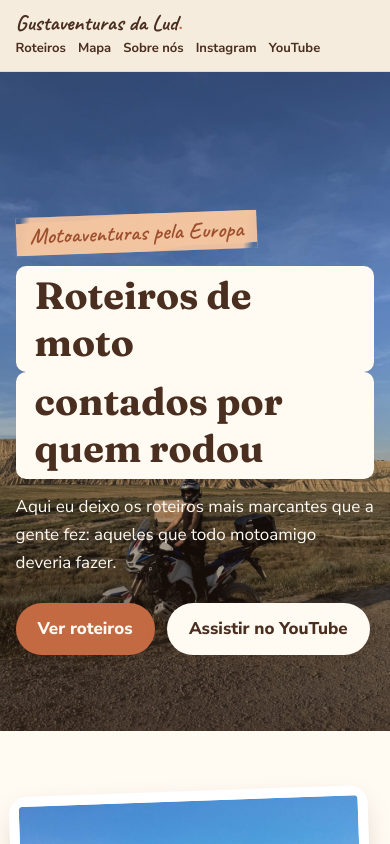
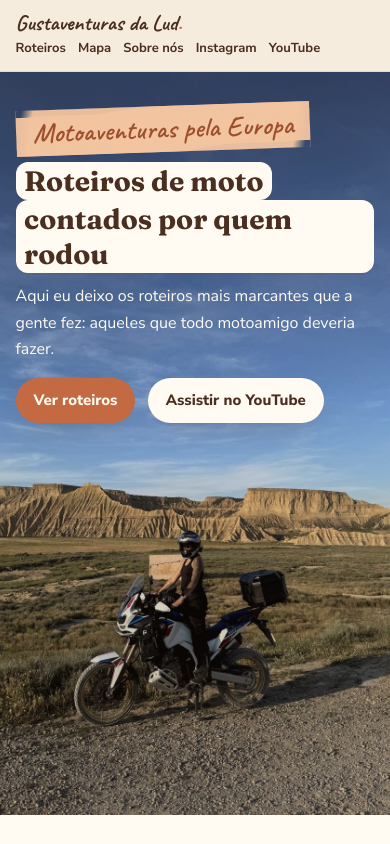
Before and after one commit to Ludmila06Marques/ludmila06marques.github.io, a plain HTML site: page index.html in a window 390 px wide. Shown: the top 844 px of the page. Drawn offline with Linux system fonts and the light colour scheme.

Commit message:
Add files via upload

```diff
--- a/assets/style.css
+++ b/assets/style.css
@@ -85,7 +85,9 @@ a:hover { color: var(--terracota); }
 .hero .paisagem { position: absolute; inset: 0; width: 100%; height: 100%; }
 .hero .paisagem svg { width: 100%; height: 100%; display: block; }
 .hero .conteudo { position: relative; padding: 0 0 9vh; }
-.hero h1 { font-size: clamp(38px, 6.5vw, 76px); margin: 14px 0 14px; line-height: 1.08; }
+.hero h1 { font-size: clamp(34px, 5vw, 60px); margin: 14px 0 14px; line-height: 1.08; }
+.hero .pincelada { font-size: clamp(26px, 3vw, 38px); }
+.hero h1 .caixinha { padding: .05em .3em; border-radius: 12px; }
 .hero p.lead { font-size: clamp(17px, 2vw, 21px); max-width: 560px; margin: 0 0 26px; }
 .hero .chips { display: flex; flex-wrap: wrap; gap: 8px; margin-bottom: 26px; }
 .chip {
@@ -390,3 +392,14 @@ a.card:hover { transform: translateY(-5px); color: inherit; }
 .sugestao-status { margin: 10px 0 0; font-weight: 600; min-height: 1.4em; }
 .sugestao-status.ok { color: #2f6b3a; }
 .sugestao-status.erro { color: #a3361f; }
+
+/* ---- hero no celular: texto no céu ---- */
+@media (max-width: 640px) {
+  .hero { align-items: start; min-height: 88vh; }
+  .hero .conteudo { padding: 4vh 0 0; }
+  .hero h1 { font-size: clamp(26px, 7.2vw, 34px); margin: 10px 0; }
+  .hero .pincelada { font-size: 28px; }
+  .hero p.lead { font-size: 16px; margin-bottom: 16px; }
+  .hero .botao { padding: 10px 18px; font-size: 15px; }
+  .hero .paisagem.foto-fundo::after { background: linear-gradient(180deg, rgba(43,26,16,.35) 0%, rgba(43,26,16,.1) 45%, rgba(43,26,16,.25) 100%); }
+}
```
